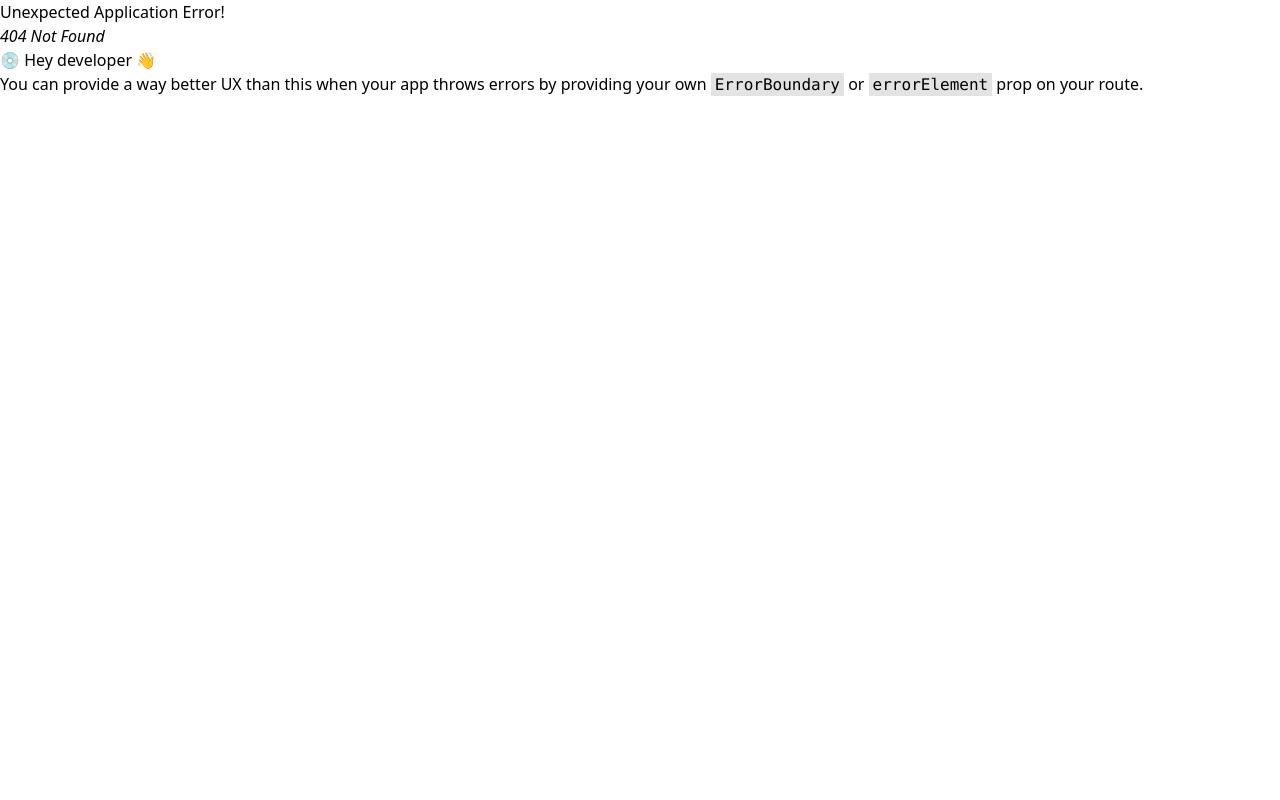
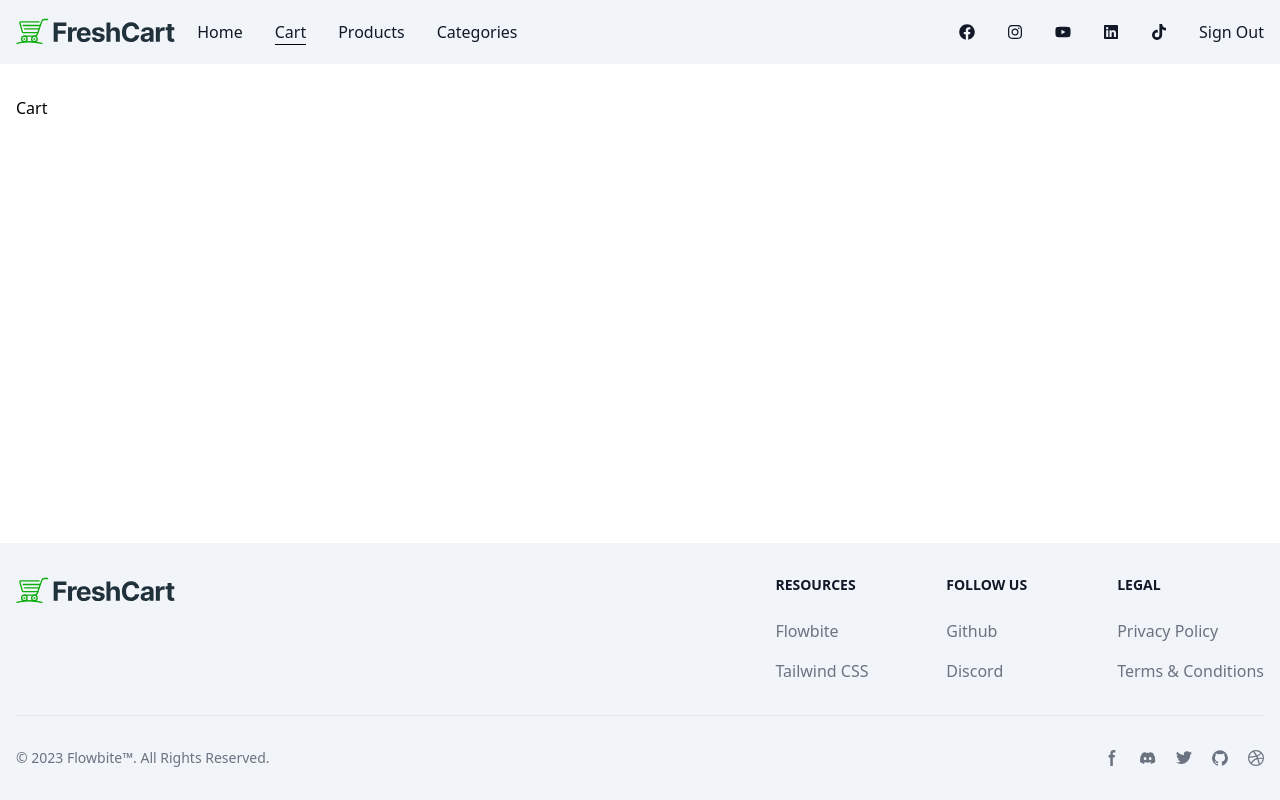
Before and after one commit to iramywb/E-Commerce, a React (Vite) app: page /cart in a window 1280 px wide. Before the commit this address had no page. Built offline with nearby package versions, Linux system fonts and the light colour scheme; sample sign-in values are in the browser's storage.

Commit message:
Token, Logout and Products Listing

```diff
--- a/src/App.jsx
+++ b/src/App.jsx
@@ -5,6 +5,10 @@ import Products from "./Pages/Products/Products";
 import Login from "./Pages/Login/Login";
 import Register from "./Pages/Register/Register";
 import CounterProvider from "./Context/CounterContext";
+import TokenProvider from "./Context/TokenContext";
+import ProtectedRoutes from "./Components/ProtectedRoutes/ProtectedRoutes";
+import Cart from "./Pages/Cart/Cart";
+import Categories from "./Pages/Categories/Categories";
 
 export default function App() {
   const routes = createBrowserRouter([
@@ -12,16 +16,48 @@ export default function App() {
       path: "",
       element: <MainLayout />,
       children: [
-        { index: true, element: <Home /> },
-        { path: "products", element: <Products /> },
+        {
+          index: true,
+          element: (
+            <ProtectedRoutes>
+              <Home />
+            </ProtectedRoutes>
+          ),
+        },
+        {
+          path: "products",
+          element: (
+            <ProtectedRoutes>
+              <Products />
+            </ProtectedRoutes>
+          ),
+        },
+        {
+          path: "cart",
+          element: (
+            <ProtectedRoutes>
+              <Cart />
+            </ProtectedRoutes>
+          )
+        },
+        {
+          path: "categories",
+          element: (
+            <ProtectedRoutes>
+              <Categories />
+            </ProtectedRoutes>
+          )
+        },
         { path: "login", element: <Login /> },
         { path: "register", element: <Register /> },
       ],
     },
   ]);
   return (
-    <CounterProvider>
-      <RouterProvider router={routes} />
-    </CounterProvider>
+    <TokenProvider>
+      <CounterProvider>
+        <RouterProvider router={routes} />
+      </CounterProvider>
+    </TokenProvider>
   );
 }
--- /dev/null
+++ b/src/Components/LatestProducts/LatestProducts.jsx
@@ -0,0 +1,32 @@
+import axios from "axios";
+import style from "./LatestProducts.module.css";
+import { useEffect, useState } from "react";
+import { FaS, FaStar } from "react-icons/fa6";
+import ProductItem from "../ProductItem/ProductItem";
+
+export default function LatestProducts() {
+  const [products, setProducts] = useState([]);
+
+  async function getProducts() {
+    await axios
+      .get("https://ecommerce.routemisr.com/api/v1/products")
+      .then((res) => setProducts(res.data.data));
+  }
+  useEffect(() => {
+    getProducts();
+  }, []);
+
+  return (
+    <div className="row">
+      {products.length > 0 ? (
+        products.map((product) => (
+          <div className="w-1/5 p-2" key={product.id}>
+            <ProductItem product={product} />
+          </div>
+        ))
+      ) : (
+        <h1>Loading..</h1>
+      )}
+    </div>
+  );
+}
--- a/src/Components/Navbar/Navbar.jsx
+++ b/src/Components/Navbar/Navbar.jsx
@@ -1,91 +1,191 @@
-import { useContext, useState } from 'react';
-import style from './Navbar.module.css'
-import { FaFacebook, FaInstagram, FaLinkedin, FaTiktok, FaYoutube } from 'react-icons/fa';
-import { Link, NavLink } from 'react-router-dom';
-import logo from './../../assets/images/freshcart-logo.svg'
-import { CounterContext } from '../../Context/CounterContext';
+import { useContext, useState } from "react";
+import style from "./Navbar.module.css";
+import {
+  FaFacebook,
+  FaInstagram,
+  FaLinkedin,
+  FaTiktok,
+  FaYoutube,
+} from "react-icons/fa";
+import { Link, NavLink, useNavigate } from "react-router-dom";
+import logo from "./../../assets/images/freshcart-logo.svg";
+import { TokenContext } from "../../Context/TokenContext";
 
 export default function Navbar() {
-  let counter = useContext(CounterContext);
-  console.log(counter);
+  const { token, setToken } = useContext(TokenContext);
 
   const [isOpen, setIsOpen] = useState(false);
+
+  const navigate = useNavigate();
+
+
+  function handleLogout() {
+    localStorage.removeItem("token");
+    setToken(null);
+    navigate("/login");
+  }
+
   return (
     <nav className="bg-slate-100 border-gray-200 dark:bg-gray-900">
       <div className="max-w-screen-xl flex flex-wrap items-center justify-between mx-auto p-4">
-      <div className='flex items-center gap-4'>
-        <Link to={'/'} className="flex items-center space-x-3 rtl:space-x-reverse">
+        <div className="flex items-center gap-4">
+          <Link
+            to={"/"}
+            className="flex items-center space-x-3 rtl:space-x-reverse"
+          >
             <img src={logo} className="h-8" alt="FreshMarket Logo" />
             {/* <span className="self-center text-2xl font-semibold whitespace-nowrap dark:text-white">FreshMarket</span> */}
           </Link>
-        <button onClick={() => setIsOpen(!isOpen)} data-collapse-toggle="navbar-default" type="button" className="inline-flex items-center p-2 w-10 h-10 justify-center text-sm text-gray-500 rounded-lg md:hidden hover:bg-gray-100 focus:outline-none focus:ring-2 focus:ring-gray-200 dark:text-gray-400 dark:hover:bg-gray-700 dark:focus:ring-gray-600" aria-controls="navbar-default" aria-expanded="false">
+          <button
+            onClick={() => setIsOpen(!isOpen)}
+            data-collapse-toggle="navbar-default"
+            type="button"
+            className="inline-flex items-center p-2 w-10 h-10 justify-center text-sm text-gray-500 rounded-lg md:hidden hover:bg-gray-100 focus:outline-none focus:ring-2 focus:ring-gray-200 dark:text-gray-400 dark:hover:bg-gray-700 dark:focus:ring-gray-600"
+            aria-controls="navbar-default"
+            aria-expanded="false"
+          >
             <span className="sr-only">Open main menu</span>
-            <svg className="w-5 h-5" aria-hidden="true" xmlns="http://www.w3.org/2000/svg" fill="none" viewBox="0 0 17 14">
-                <path stroke="currentColor" strokeLinecap="round" strokeLinejoin="round" strokeWidth="2" d="M1 1h15M1 7h15M1 13h15"/>
+            <svg
+              className="w-5 h-5"
+              aria-hidden="true"
+              xmlns="http://www.w3.org/2000/svg"
+              fill="none"
+              viewBox="0 0 17 14"
+            >
+              <path
+                stroke="currentColor"
+                strokeLinecap="round"
+                strokeLinejoin="round"
+                strokeWidth="2"
+                d="M1 1h15M1 7h15M1 13h15"
+              />
             </svg>
           </button>
-        <div className={`${isOpen ? 'block' : 'hidden'} w-full md:block md:w-auto`} id="navbar-default">
+          <div
+            className={`${
+              isOpen ? "block" : "hidden"
+            } w-full md:block md:w-auto`}
+            id="navbar-default"
+          >
+            {token && (
               <ul className="font-medium flex flex-col p-4 md:p-0 mt-4 border border-gray-100 rounded-lg md:flex-row md:space-x-8 rtl:space-x-reverse md:mt-0 md:border-0 dark:bg-gray-800 md:dark:bg-gray-900 dark:border-gray-700">
                 <li>
-              <NavLink to={'/'} className="block py-2 px-3 text-gray-900 rounded hover:bg-gray-100 md:hover:bg-transparent md:border-0 md:hover:text-blue-700 md:p-0 dark:text-white md:dark:hover:text-blue-500 dark:hover:bg-gray-700 dark:hover:text-white md:dark:hover:bg-transparent" aria-current="page">Home</NavLink>
+                  <NavLink
+                    to={"/"}
+                    className="block py-2 px-3 text-gray-900 rounded hover:bg-gray-100 md:hover:bg-transparent md:border-0 md:hover:text-blue-700 md:p-0 dark:text-white md:dark:hover:text-blue-500 dark:hover:bg-gray-700 dark:hover:text-white md:dark:hover:bg-transparent"
+                    aria-current="page"
+                  >
+                    Home
+                  </NavLink>
                 </li>
                 <li>
-              <NavLink to={'/cart'} className="block py-2 px-3 text-gray-900 rounded hover:bg-gray-100 md:hover:bg-transparent md:border-0 md:hover:text-blue-700 md:p-0 dark:text-white md:dark:hover:text-blue-500 dark:hover:bg-gray-700 dark:hover:text-white md:dark:hover:bg-transparent">Cart</NavLink>
+                  <NavLink
+                    to={"/cart"}
+                    className="block py-2 px-3 text-gray-900 rounded hover:bg-gray-100 md:hover:bg-transparent md:border-0 md:hover:text-blue-700 md:p-0 dark:text-white md:dark:hover:text-blue-500 dark:hover:bg-gray-700 dark:hover:text-white md:dark:hover:bg-transparent"
+                  >
+                    Cart
+                  </NavLink>
                 </li>
                 <li>
-              <NavLink to={'/products'} href="#" className="block py-2 px-3 text-gray-900 rounded hover:bg-gray-100 md:hover:bg-transparent md:border-0 md:hover:text-blue-700 md:p-0 dark:text-white md:dark:hover:text-blue-500 dark:hover:bg-gray-700 dark:hover:text-white md:dark:hover:bg-transparent">Products</NavLink>
+                  <NavLink
+                    to={"/products"}
+                    href="#"
+                    className="block py-2 px-3 text-gray-900 rounded hover:bg-gray-100 md:hover:bg-transparent md:border-0 md:hover:text-blue-700 md:p-0 dark:text-white md:dark:hover:text-blue-500 dark:hover:bg-gray-700 dark:hover:text-white md:dark:hover:bg-transparent"
+                  >
+                    Products
+                  </NavLink>
                 </li>
                 <li>
-              <NavLink to={'/categories'} className="block py-2 px-3 text-gray-900 rounded hover:bg-gray-100 md:hover:bg-transparent md:border-0 md:hover:text-blue-700 md:p-0 dark:text-white md:dark:hover:text-blue-500 dark:hover:bg-gray-700 dark:hover:text-white md:dark:hover:bg-transparent">Categories</NavLink>
+                  <NavLink
+                    to={"/categories"}
+                    className="block py-2 px-3 text-gray-900 rounded hover:bg-gray-100 md:hover:bg-transparent md:border-0 md:hover:text-blue-700 md:p-0 dark:text-white md:dark:hover:text-blue-500 dark:hover:bg-gray-700 dark:hover:text-white md:dark:hover:bg-transparent"
+                  >
+                    Categories
+                  </NavLink>
                 </li>
               </ul>
+            )}
           </div>
         </div>
-      <div className={`${isOpen ? 'block' : 'hidden'} w-full md:block md:w-auto`} id="navbar-default">
+        <div
+          className={`${isOpen ? "block" : "hidden"} w-full md:block md:w-auto`}
+          id="navbar-default"
+        >
           <ul className="font-medium flex flex-col items-center p-4 md:p-0 mt-4 border border-gray-100 rounded-lg md:flex-row md:space-x-8 rtl:space-x-reverse md:mt-0 md:border-0 dark:bg-gray-800 md:dark:bg-gray-900 dark:border-gray-700">
             <li>
-            <a href="#" className="block py-2 px-3 text-gray-900 rounded hover:bg-gray-100 md:hover:bg-transparent md:border-0 md:hover:text-blue-700 md:p-0 dark:text-white md:dark:hover:text-blue-500 dark:hover:bg-gray-700 dark:hover:text-white md:dark:hover:bg-transparent" aria-current="page">
+              <a
+                href="#"
+                className="block py-2 px-3 text-gray-900 rounded hover:bg-gray-100 md:hover:bg-transparent md:border-0 md:hover:text-blue-700 md:p-0 dark:text-white md:dark:hover:text-blue-500 dark:hover:bg-gray-700 dark:hover:text-white md:dark:hover:bg-transparent"
+                aria-current="page"
+              >
                 <FaFacebook />
               </a>
             </li>
             <li>
-            <a href="#" className="block py-2 px-3 text-gray-900 rounded hover:bg-gray-100 md:hover:bg-transparent md:border-0 md:hover:text-blue-700 md:p-0 dark:text-white md:dark:hover:text-blue-500 dark:hover:bg-gray-700 dark:hover:text-white md:dark:hover:bg-transparent">
+              <a
+                href="#"
+                className="block py-2 px-3 text-gray-900 rounded hover:bg-gray-100 md:hover:bg-transparent md:border-0 md:hover:text-blue-700 md:p-0 dark:text-white md:dark:hover:text-blue-500 dark:hover:bg-gray-700 dark:hover:text-white md:dark:hover:bg-transparent"
+              >
                 <FaInstagram />
               </a>
             </li>
             <li>
-            <a href="#" className="block py-2 px-3 text-gray-900 rounded hover:bg-gray-100 md:hover:bg-transparent md:border-0 md:hover:text-blue-700 md:p-0 dark:text-white md:dark:hover:text-blue-500 dark:hover:bg-gray-700 dark:hover:text-white md:dark:hover:bg-transparent">
+              <a
+                href="#"
+                className="block py-2 px-3 text-gray-900 rounded hover:bg-gray-100 md:hover:bg-transparent md:border-0 md:hover:text-blue-700 md:p-0 dark:text-white md:dark:hover:text-blue-500 dark:hover:bg-gray-700 dark:hover:text-white md:dark:hover:bg-transparent"
+              >
                 <FaYoutube />
               </a>
             </li>
             <li>
-            <a href="#" className="block py-2 px-3 text-gray-900 rounded hover:bg-gray-100 md:hover:bg-transparent md:border-0 md:hover:text-blue-700 md:p-0 dark:text-white md:dark:hover:text-blue-500 dark:hover:bg-gray-700 dark:hover:text-white md:dark:hover:bg-transparent">
+              <a
+                href="#"
+                className="block py-2 px-3 text-gray-900 rounded hover:bg-gray-100 md:hover:bg-transparent md:border-0 md:hover:text-blue-700 md:p-0 dark:text-white md:dark:hover:text-blue-500 dark:hover:bg-gray-700 dark:hover:text-white md:dark:hover:bg-transparent"
+              >
                 <FaLinkedin />
               </a>
             </li>
             <li>
-            <a href="#" className="block py-2 px-3 text-gray-900 rounded hover:bg-gray-100 md:hover:bg-transparent md:border-0 md:hover:text-blue-700 md:p-0 dark:text-white md:dark:hover:text-blue-500 dark:hover:bg-gray-700 dark:hover:text-white md:dark:hover:bg-transparent">
+              <a
+                href="#"
+                className="block py-2 px-3 text-gray-900 rounded hover:bg-gray-100 md:hover:bg-transparent md:border-0 md:hover:text-blue-700 md:p-0 dark:text-white md:dark:hover:text-blue-500 dark:hover:bg-gray-700 dark:hover:text-white md:dark:hover:bg-transparent"
+              >
                 <FaTiktok />
               </a>
             </li>
+            {token && (
               <li>
-            <a href='#' className="block py-2 px-3 text-gray-900 rounded hover:bg-gray-100 md:hover:bg-transparent md:border-0 md:hover:text-blue-700 md:p-0 dark:text-white md:dark:hover:text-blue-500 dark:hover:bg-gray-700 dark:hover:text-white md:dark:hover:bg-transparent">
+                <div
+                  onClick={handleLogout}
+                  className="block cursor-pointer py-2 px-3 text-gray-900 rounded hover:bg-gray-100 md:hover:bg-transparent md:border-0 md:hover:text-blue-700 md:p-0 dark:text-white md:dark:hover:text-blue-500 dark:hover:bg-gray-700 dark:hover:text-white md:dark:hover:bg-transparent"
+                >
                   Sign Out
-            </a>
+                </div>
               </li>
+            )}
+            {!token && (
+              <>
                 <li>
-            <NavLink to={"/login"} className="block py-2 px-3 text-gray-900 rounded hover:bg-gray-100 md:hover:bg-transparent md:border-0 md:hover:text-blue-700 md:p-0 dark:text-white md:dark:hover:text-blue-500 dark:hover:bg-gray-700 dark:hover:text-white md:dark:hover:bg-transparent">
+                  <NavLink
+                    to={"/login"}
+                    className="block py-2 px-3 text-gray-900 rounded hover:bg-gray-100 md:hover:bg-transparent md:border-0 md:hover:text-blue-700 md:p-0 dark:text-white md:dark:hover:text-blue-500 dark:hover:bg-gray-700 dark:hover:text-white md:dark:hover:bg-transparent"
+                  >
                     Login
                   </NavLink>
                 </li>
                 <li>
-            <NavLink to={"/register"} className="block py-2 px-3 text-gray-900 rounded hover:bg-gray-100 md:hover:bg-transparent md:border-0 md:hover:text-blue-700 md:p-0 dark:text-white md:dark:hover:text-blue-500 dark:hover:bg-gray-700 dark:hover:text-white md:dark:hover:bg-transparent">
+                  <NavLink
+                    to={"/register"}
+                    className="block py-2 px-3 text-gray-900 rounded hover:bg-gray-100 md:hover:bg-transparent md:border-0 md:hover:text-blue-700 md:p-0 dark:text-white md:dark:hover:text-blue-500 dark:hover:bg-gray-700 dark:hover:text-white md:dark:hover:bg-transparent"
+                  >
                     Register
                   </NavLink>
                 </li>
+              </>
+            )}
           </ul>
         </div>
       </div>
     </nav>
-  )
+  );
 }
--- /dev/null
+++ b/src/Components/ProductItem/ProductItem.jsx
@@ -0,0 +1,29 @@
+import { FaStar } from "react-icons/fa6";
+import style from "./ProductItem.module.css";
+import PropTypes from 'prop-types';
+
+export default function ProductItem( {product} ) {
+  return (
+    <div className="product inner p-2">
+      <img src={product.imageCover} className="w-full" alt="" />
+      <small className="text-green-600">{product.category?.name}</small>
+      <h5 className="font-semibold line-clamp-1">{product.title}</h5>
+      <div className="flex justify-between">
+        <span>{product.price} EGP</span>
+        <span className="flex items-center">
+          <FaStar className="text-yellow-300" /> {product.ratingsAverage}
+        </span>
+      </div>
+    </div>
+  );
+}
+
+ProductItem.propTypes = {
+  product: PropTypes.shape({
+    imageCover: PropTypes.string.isRequired,
+    category: PropTypes.object.isRequired,
+    title: PropTypes.string.isRequired,
+    price: PropTypes.number.isRequired,
+    ratingsAverage: PropTypes.number.isRequired,
+  }).isRequired,
+};
--- /dev/null
+++ b/src/Components/ProtectedRoutes/ProtectedRoutes.jsx
@@ -0,0 +1,10 @@
+import { Navigate } from "react-router-dom";
+import style from "./ProtectedRoutes.module.css";
+
+export default function ProtectedRoutes({ children }) {
+  if (localStorage.getItem("token")) {
+    return children;
+  } else {
+    return <Navigate to="/login" />;
+  }
+}
--- /dev/null
+++ b/src/Context/TokenContext.jsx
@@ -0,0 +1,13 @@
+import { createContext, useState } from "react";
+
+export const TokenContext = createContext()
+
+export default function TokenProvider({children}) {
+    const [token, setToken] = useState(localStorage.getItem('token'));
+
+    return (
+        <TokenContext.Provider value={{token, setToken}}>
+            {children}
+        </TokenContext.Provider>
+    )
+}
--- a/src/Pages/Home/Home.jsx
+++ b/src/Pages/Home/Home.jsx
@@ -1,7 +1,10 @@
+import LatestProducts from '../../Components/LatestProducts/LatestProducts'
 import style from './Home.module.css'
 
 export default function Home() {
   return (
-    <div>Home</div>
+    <div>
+      <LatestProducts />
+    </div>
   )
 }
--- a/src/Pages/Login/Login.jsx
+++ b/src/Pages/Login/Login.jsx
@@ -4,18 +4,21 @@ import { useFormik } from "formik";
 import * as Yup from "yup";
 import axios from "axios";
 import { useContext, useState } from "react";
-import { CounterContext } from '../../Context/CounterContext';
+import { TokenContext } from '../../Context/TokenContext';
 
 export default function Login() {
 
       const [error, setError] = useState(null);
       const navigate = useNavigate();
+      const { setToken } = useContext(TokenContext);
       async function handleLogin(data) {
         await axios
           .post("https://ecommerce.routemisr.com/api/v1/auth/signin", data)
           .then((res) => {
             setError(null);
             navigate("/");
+            setToken(res.data.token);
+            localStorage.setItem('token', res.data.token);
           }).catch((err) => {
             setError(err.response.data.message);
           });
--- a/src/index.css
+++ b/src/index.css
@@ -2,7 +2,19 @@
 @tailwind components;
 @tailwind utilities;
 
-.active {
-    border-bottom: 1px solid #000 !important;
-    border-radius: 0px !important;
+@layer components {
+    .active {
+        border-bottom: 1px solid #000 !important;
+        border-radius: 0px !important;
+    }
+    .row {
+        @apply flex flex-wrap;
+    }
+    .btn {
+        @apply text-white bg-green-700 hover:bg-green-800 focus:ring-4 focus:ring-green-300 font-medium rounded-lg text-sm px-5 py-2.5 me-2 mb-2 dark:bg-green-600 dark:hover:bg-green-700 focus:outline-none dark:focus:ring-green-800;
+    }
+    .product {
+        /* border transparent at normal and green on hover */
+        @apply cursor-pointer border border-transparent hover:border-green-600 rounded-lg p-2 transition duration-300 ease-in-out;
+    }
 }
```
Also changed, not shown: src/Components/LatestProducts/LatestProducts.module.css (added), src/Components/ProductItem/ProductItem.module.css (added), src/Components/ProtectedRoutes/ProtectedRoutes.module.css (added). Lines whose indentation alone changed are shown as unchanged.
